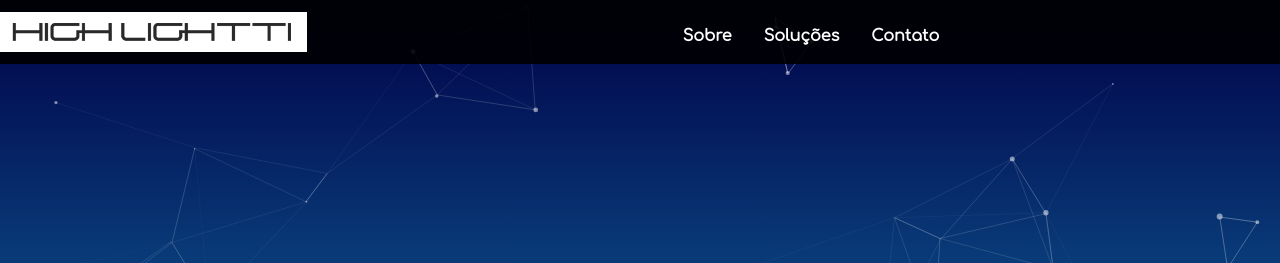
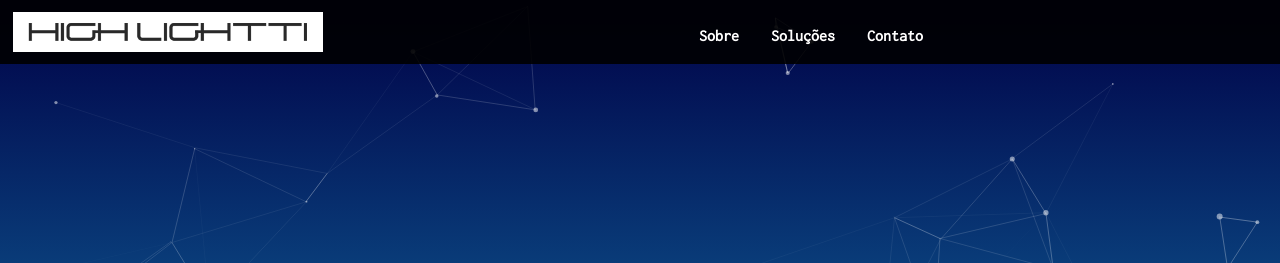
Before and after one commit to Highlightti/Site-Highlightti, a plain HTML site: page default.html in a window 1280 px wide. Shown: the top 263 px of the page. Drawn offline with Linux system fonts and the light colour scheme.

Commit message:
Alterar fonte

```diff
--- a/css/style.css
+++ b/css/style.css
@@ -1,6 +1,6 @@
 @font-face {
-    font-family: Comfortaa;
-    src: url(Comfortaa-Regular.ttf);
+    font-family: Inconsolata;
+    src: url(Inconsolata-Regular.ttf);
 }
 
 #particles-js {
@@ -22,7 +22,7 @@
 html,
 body {
     height: 100%;
-    font-family: Comfortaa;
+    font-family: Inconsolata;
 }
 
 .menu {
```
Also changed, not shown: css/Inconsolata-Bold.ttf (added), css/Inconsolata-Regular.ttf (added).
